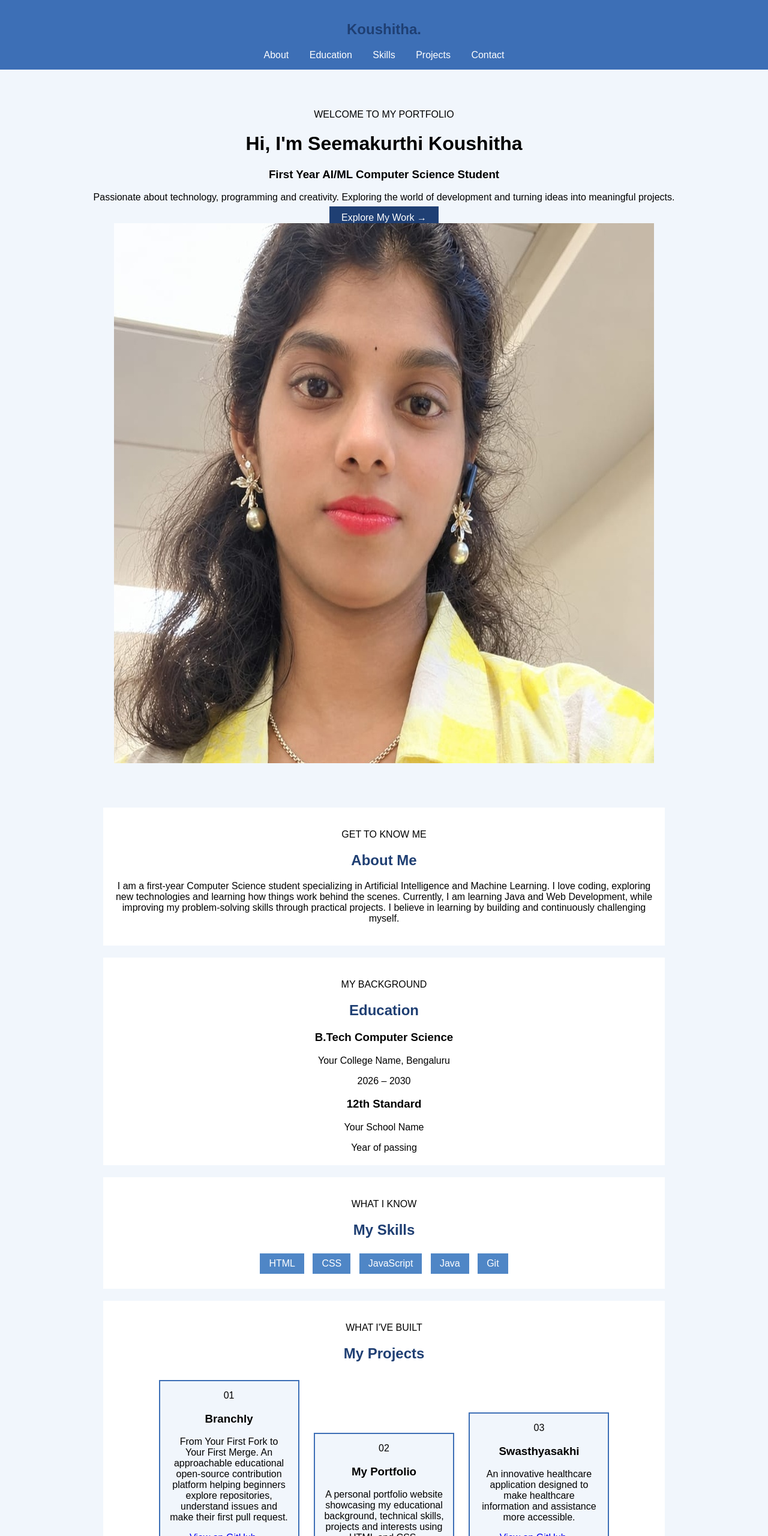
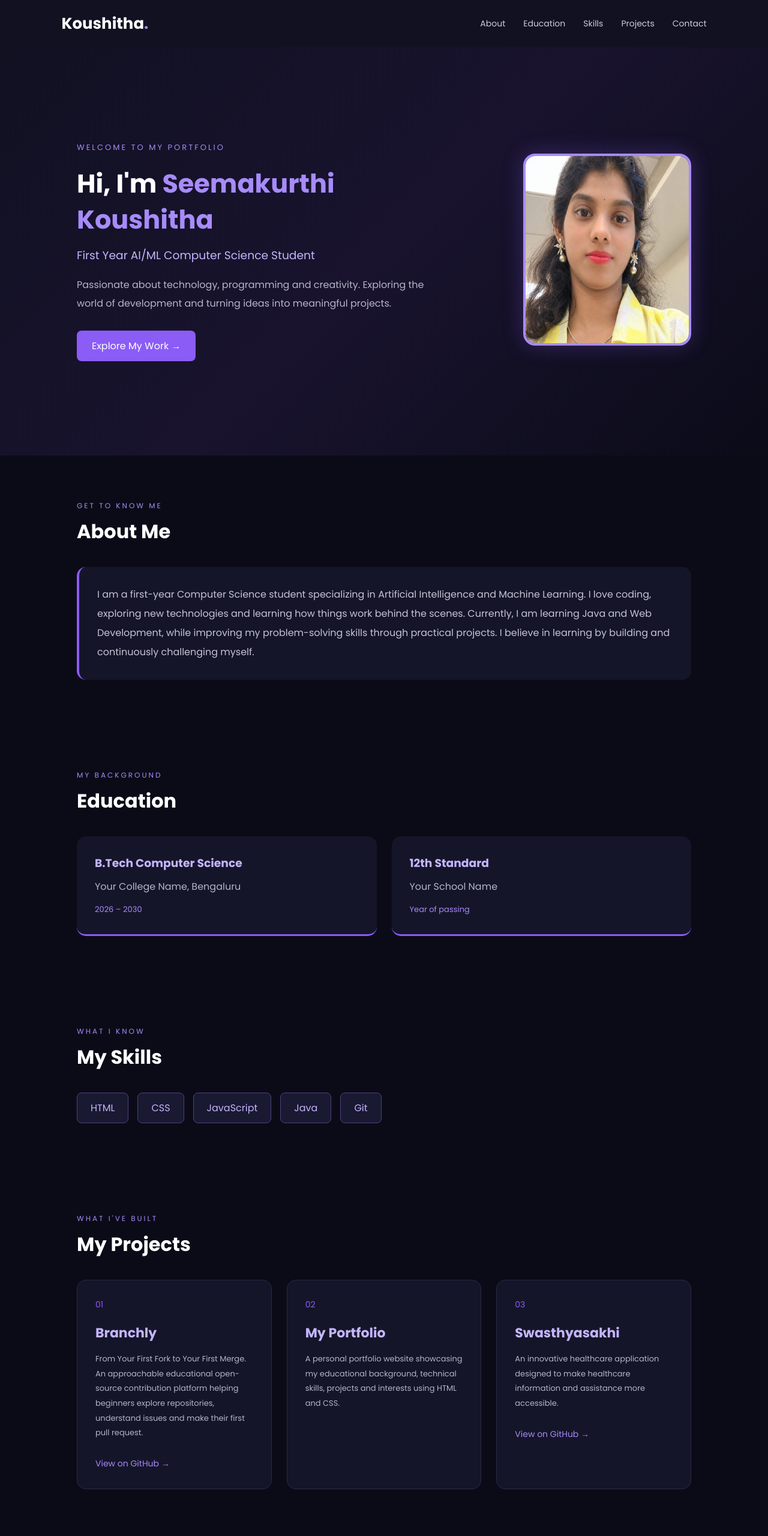
Before and after one commit to hampp108/My_Portfolio, a plain HTML site: page index.html in a window 1280 px wide. Shown: the top 2560 px of the page at 60% size. Drawn offline with Linux system fonts and the light colour scheme.

Commit message:
Revamp styling for improved design and responsiveness
Updated styles for body, navigation, hero section, and various components to enhance the overall design and responsiveness.

```diff
--- a/style.css
+++ b/style.css
@@ -1,100 +1,407 @@
-body {
-  font-family: Arial;
-  background-color: #F1F6FC;
-  margin: 0;
+/* General Styling */
+
+* {
+    margin: 0;
+    padding: 0;
+    box-sizing: border-box;
+    scroll-behavior: smooth;
 }
 
-nav {
-  background-color: #3D6FB6;
-  text-align: center;
-  padding: 15px;
+body {
+    font-family: 'Poppins', sans-serif;
+    background-color: #0b0b18;
+    color: white;
 }
 
-nav a {
-  color: white;
-  text-decoration: none;
-  margin: 0 15px;
+
+/* Navigation */
+
+nav {
+    display: flex;
+    justify-content: space-between;
+    align-items: center;
+    padding: 20px 8%;
+    background-color: #111122;
+    position: sticky;
+    top: 0;
+    z-index: 100;
 }
 
-nav a:hover {
-  color: #BFE3F5;
+.logo {
+    font-size: 26px;
+    color: white;
 }
 
-header {
-  background-color: #F1F6FC;
-  text-align: center;
-  padding: 50px;
+.logo span,
+footer span {
+    color: #a78bfa;
 }
 
-.circle {
-  width: 120px;
-  height: 120px;
-  box-sizing: border-box;
-  background-color: #D6E4F5;
-  color: #1F3F73;
-  font-size: 50px;
-  border-radius: 50%;
-  margin: auto;
-  padding-top: 0;
-  overflow: hidden;
-  border: 3px solid #1F3F73;
-  box-shadow: 0 3px 10px rgba(31, 63, 115, 0.2);
+.nav-links {
+    display: flex;
+    gap: 30px;
 }
 
-.circle img {
-  width: 100%;
-  height: 100%;
-  object-fit: cover;
-  object-position: center 18%;
-  display: block;
-  transform: scale(1.04);
-  background-color: #D6E4F5;
+.nav-links a {
+    color: #ccccdc;
+    text-decoration: none;
+    font-size: 14px;
+    transition: 0.3s;
+}
+
+.nav-links a:hover {
+    color: #a78bfa;
+}
+
+
+/* Hero Section */
+
+header {
+    min-height: 85vh;
+    display: flex;
+    align-items: center;
+    padding: 60px 10%;
+
+    background: linear-gradient(
+        135deg,
+        #111122,
+        #19132e,
+        #0b0b18
+    );
+}
+
+.hero-content {
+    display: flex;
+    justify-content: space-between;
+    align-items: center;
+    width: 100%;
+    gap: 50px;
+}
+
+.hero-text {
+    max-width: 600px;
+}
+
+.welcome {
+    color: #a78bfa;
+    letter-spacing: 3px;
+    font-size: 13px;
+    margin-bottom: 20px;
+}
+
+.hero-text h1 {
+    font-size: 43px;
+    line-height: 1.4;
+    margin-bottom: 15px;
+}
+
+.hero-text h1 span {
+    color: #a78bfa;
+}
+
+.hero-text h3 {
+    color: #c4b5fd;
+    font-weight: 400;
+    margin-bottom: 20px;
+}
+
+.intro {
+    color: #b5b5c8;
+    line-height: 1.9;
+    margin-bottom: 30px;
 }
 
 .btn {
-  background-color: #1F3F73;
-  color: white;
-  padding: 10px 20px;
-  text-decoration: none;
+    display: inline-block;
+    padding: 13px 25px;
+    background: #8b5cf6;
+    color: white;
+    text-decoration: none;
+    border-radius: 8px;
+    transition: 0.3s;
+}
+
+.btn:hover {
+    background: #6d28d9;
+    transform: translateY(-4px);
 }
 
 
-section {
-  background-color: white;
-  width: 70%;
-  margin: 20px auto;
-  padding: 20px;
-  text-align: center;
-}
+/* Profile Image */
 
-h2 {
-  color: #1F3F73;
+.hero-image img {
+    width: 280px;
+    height: 320px;
+    object-fit: cover;
+    border-radius: 20px;
+
+    border: 4px solid #a78bfa;
+
+    box-shadow: 0 0 35px rgba(139, 92, 246, 0.3);
 }
 
 
+/* Common Section Styling */
+
+section {
+    padding: 75px 10%;
+}
+
+section h2 {
+    font-size: 32px;
+    margin-bottom: 35px;
+}
+
+.section-tag {
+    color: #a78bfa;
+    font-size: 12px;
+    letter-spacing: 3px;
+    margin-bottom: 10px;
+}
+
+
+/* About Section */
+
+.about-box {
+    background: #151529;
+    padding: 30px;
+    border-radius: 15px;
+    border-left: 4px solid #8b5cf6;
+}
+
+.about-box p {
+    color: #c4c4d4;
+    line-height: 2;
+}
+
+
+/* Education Section */
+
+.education-container {
+    display: flex;
+    gap: 25px;
+    flex-wrap: wrap;
+}
+
+.education-card {
+    flex: 1;
+    min-width: 250px;
+    background: #151529;
+    padding: 30px;
+    border-radius: 15px;
+    border-bottom: 3px solid #8b5cf6;
+    transition: 0.3s;
+}
+
+.education-card:hover {
+    transform: translateY(-8px);
+}
+
+.education-card h3 {
+    color: #c4b5fd;
+    margin-bottom: 12px;
+}
+
+.education-card p {
+    color: #b5b5c8;
+    margin-bottom: 12px;
+}
+
+.education-card span {
+    color: #a78bfa;
+    font-size: 13px;
+}
+
+
+/* Skills Section */
+
+.skills-container {
+    display: flex;
+    flex-wrap: wrap;
+    gap: 15px;
+}
+
 .skill {
-  background-color: #4F86C6;
-  color: white;
-  padding: 8px 15px;
-  margin: 5px;
-  display: inline-block;
+    background: #191932;
+    color: #c4b5fd;
+    padding: 12px 22px;
+    border-radius: 8px;
+    border: 1px solid #514080;
+    transition: 0.3s;
+}
+
+.skill:hover {
+    background: #8b5cf6;
+    color: white;
+    transform: translateY(-5px);
+}
+
+
+/* Projects Section */
+
+.projects-container {
+    display: grid;
+    grid-template-columns: repeat(3, 1fr);
+    gap: 25px;
 }
 
 .card {
-  background-color: #F1F6FC;
-  border: 2px solid #3D6FB6;
-  width: 200px;
-  padding: 15px;
-  margin: 10px;
-  display: inline-block;
+    background: #151529;
+    padding: 30px;
+    border-radius: 15px;
+    border: 1px solid #292944;
+    transition: 0.3s;
 }
 
 .card:hover {
-  background-color: #D6E4F5;
+    transform: translateY(-10px);
+    border-color: #8b5cf6;
+    box-shadow: 0 10px 30px rgba(139, 92, 246, 0.15);
 }
+
+.project-number {
+    color: #8b5cf6;
+    font-size: 14px;
+    margin-bottom: 20px;
+}
+
+.card h3 {
+    font-size: 22px;
+    margin-bottom: 15px;
+    color: #c4b5fd;
+}
+
+.card p {
+    color: #b5b5c8;
+    font-size: 13px;
+    line-height: 1.9;
+    margin-bottom: 25px;
+}
+
+.card a {
+    color: #a78bfa;
+    text-decoration: none;
+    font-size: 14px;
+}
+
+.card a:hover {
+    color: white;
+}
+
+
+/* Achievements */
+
+.achievement-box {
+    background: #151529;
+    padding: 30px;
+    border-radius: 15px;
+}
+
+.achievement-box p {
+    color: #c4c4d4;
+    margin-bottom: 20px;
+    line-height: 1.7;
+}
+
+.achievement-box p:last-child {
+    margin-bottom: 0;
+}
+
+
+/* Contact Section */
+
+.contact-box {
+    background: #151529;
+    padding: 30px;
+    border-radius: 15px;
+}
+
+.contact-box p {
+    margin-bottom: 20px;
+    color: #c4c4d4;
+}
+
+.contact-box a {
+    color: #a78bfa;
+    text-decoration: none;
+}
+
+.contact-box a:hover {
+    text-decoration: underline;
+}
+
+
+/* Footer */
+
 footer {
-  background-color: #1F3F73;
-  color: white;
-  text-align: center;
-  padding: 15px;
+    text-align: center;
+    padding: 35px;
+    background: #111122;
 }
+
+footer h3 {
+    font-size: 25px;
+    margin-bottom: 10px;
+}
+
+footer p {
+    color: #a5a5b8;
+    font-size: 13px;
+    margin-top: 8px;
+}
+
+.copyright {
+    margin-top: 20px;
+}
+
+
+/* Responsive Design */
+
+@media (max-width: 900px) {
+
+    .projects-container {
+        grid-template-columns: repeat(2, 1fr);
+    }
+
+    .hero-text h1 {
+        font-size: 34px;
+    }
+
+}
+
+@media (max-width: 650px) {
+
+    nav {
+        flex-direction: column;
+        gap: 15px;
+    }
+
+    .nav-links {
+        flex-wrap: wrap;
+        justify-content: center;
+        gap: 15px;
+    }
+
+    .hero-content {
+        flex-direction: column-reverse;
+        text-align: center;
+    }
+
+    .hero-text h1 {
+        font-size: 30px;
+    }
+
+    .hero-image img {
+        width: 220px;
+        height: 250px;
+    }
+
+    .projects-container {
+        grid-template-columns: 1fr;
+    }
+
+    section {
+        padding: 55px 7%;
+    }
+
+}
```
